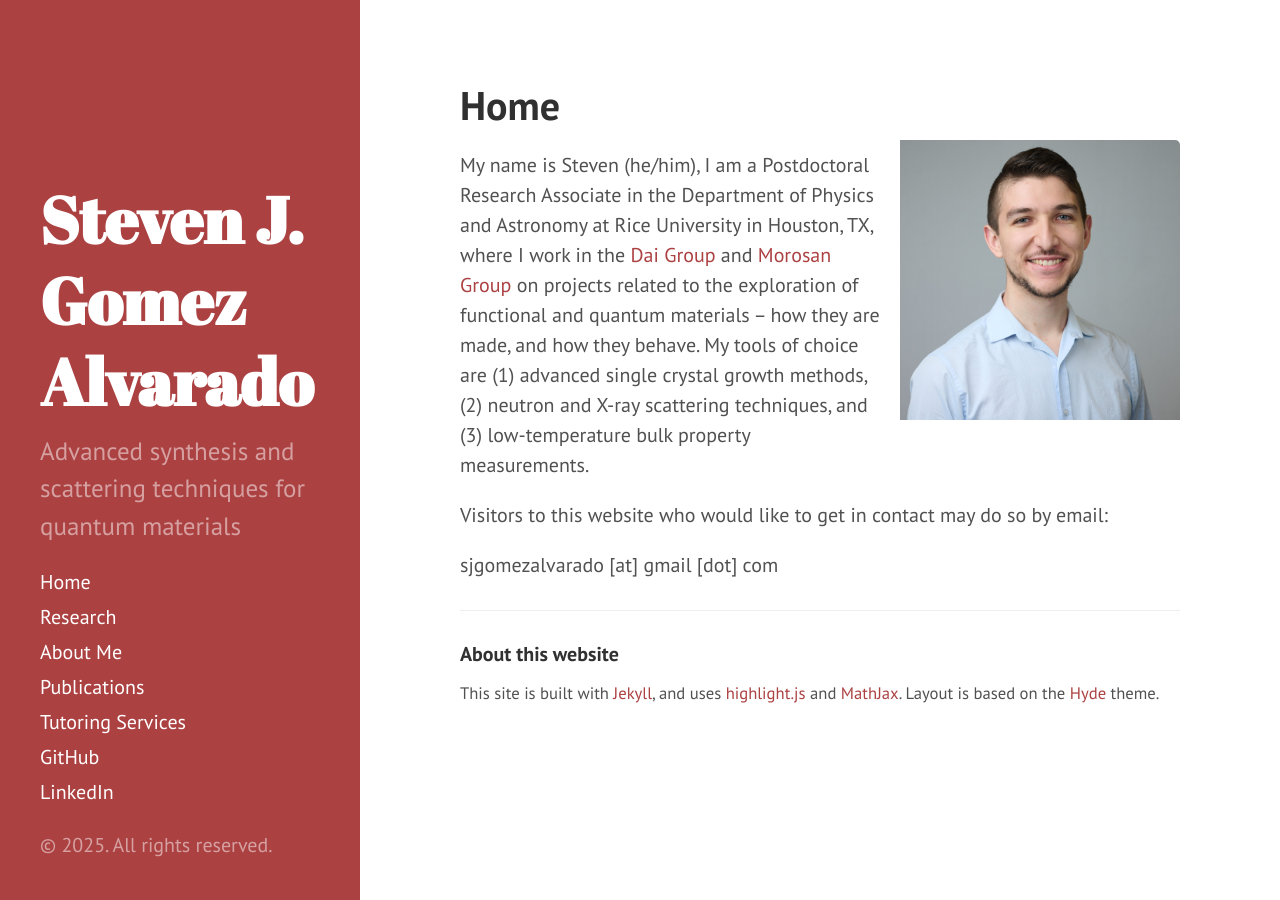
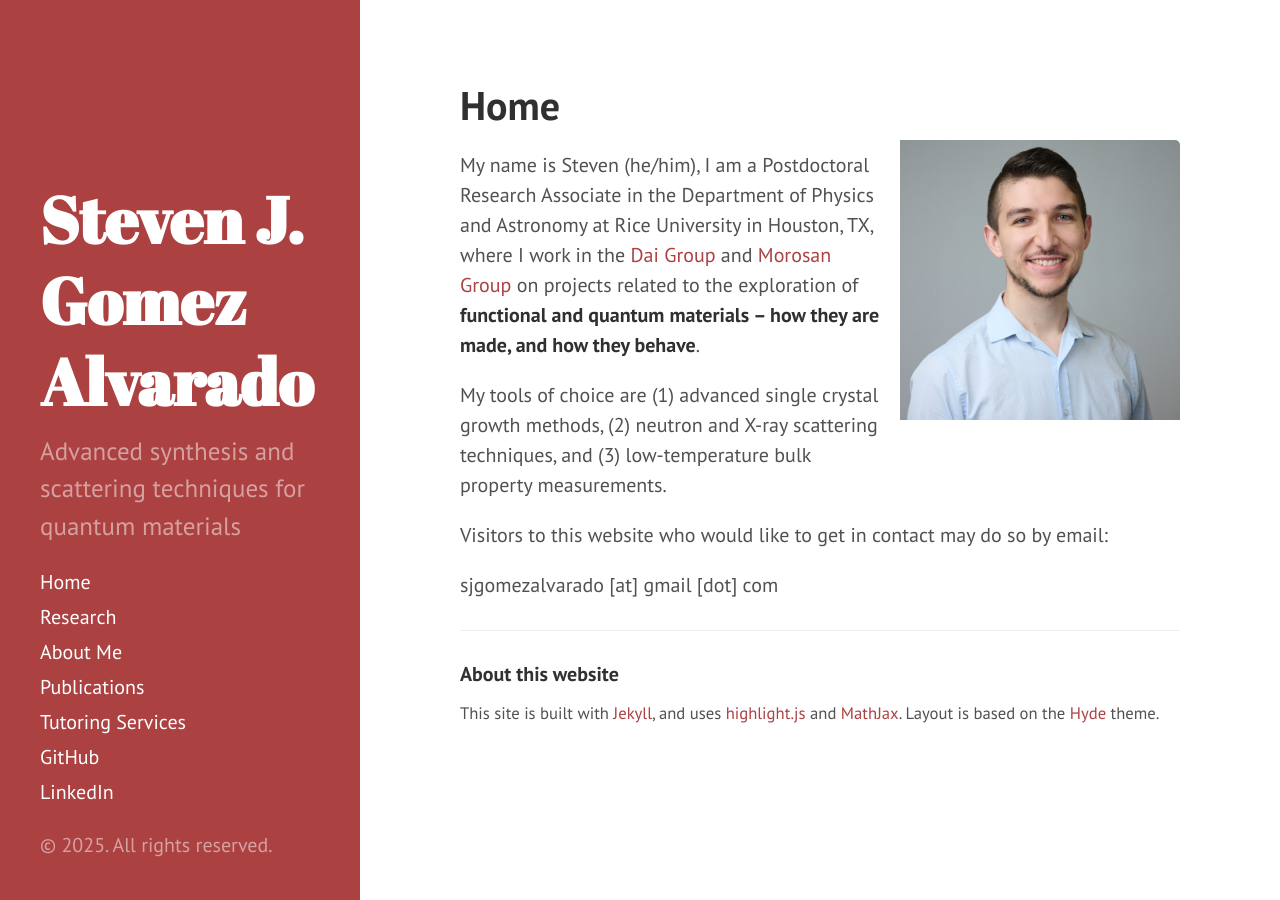
Before and after one commit to stevenjgomez/stevenjgomez.github.io, a Jekyll site: the page built from index.md, in a window 1280 px wide. Built offline with Jekyll 4.4.1, drawn with Linux system fonts in a browser that asks for light colours.

```diff
--- a/index.md
+++ b/index.md
@@ -4,7 +4,9 @@ layout: "page"
 ---
 <img style="float:right; padding-left: 1rem; padding-bottom: 1rem; width: 300px" src="img/headshot.jpg">
 
-My name is Steven (he/him), I am a Postdoctoral Research Associate in the Department of Physics and Astronomy at Rice University in Houston, TX, where I work in the [Dai Group](https://pdai.phys.rice.edu/) and [Morosan Group](https://morosan.rice.edu/) on projects related to the exploration of functional and quantum materials -- how they are made, and how they behave. My tools of choice are (1) advanced single crystal growth methods, (2) neutron and X-ray scattering techniques, and (3) low-temperature bulk property measurements.
+My name is Steven (he/him), I am a Postdoctoral Research Associate in the Department of Physics and Astronomy at Rice University in Houston, TX, where I work in the [Dai Group](https://pdai.phys.rice.edu/) and [Morosan Group](https://morosan.rice.edu/) on projects related to the exploration of **functional and quantum materials -- how they are made, and how they behave**.
+
+My tools of choice are (1) advanced single crystal growth methods, (2) neutron and X-ray scattering techniques, and (3) low-temperature bulk property measurements.
 
 Visitors to this website who would like to get in contact may do so by email:
 
```
